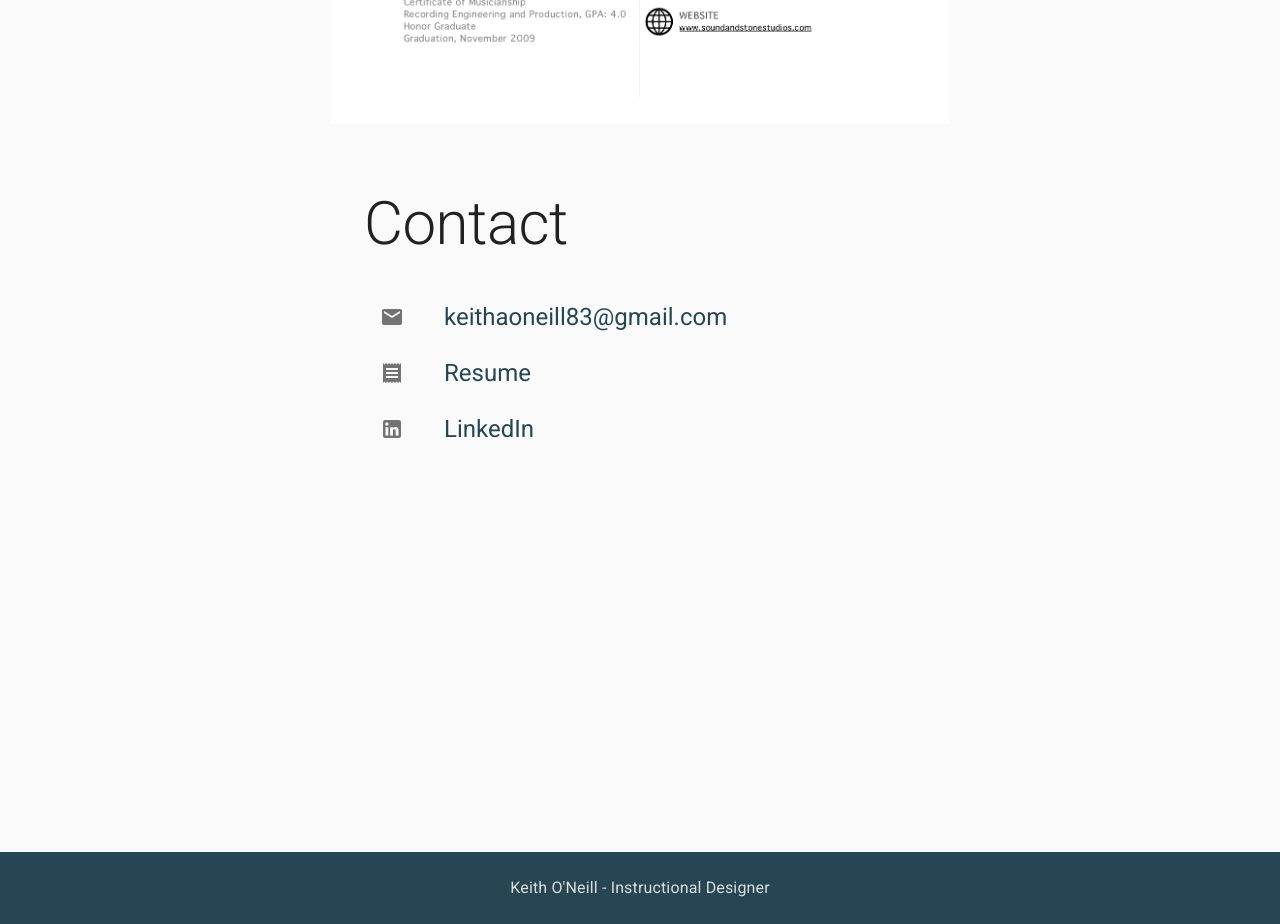
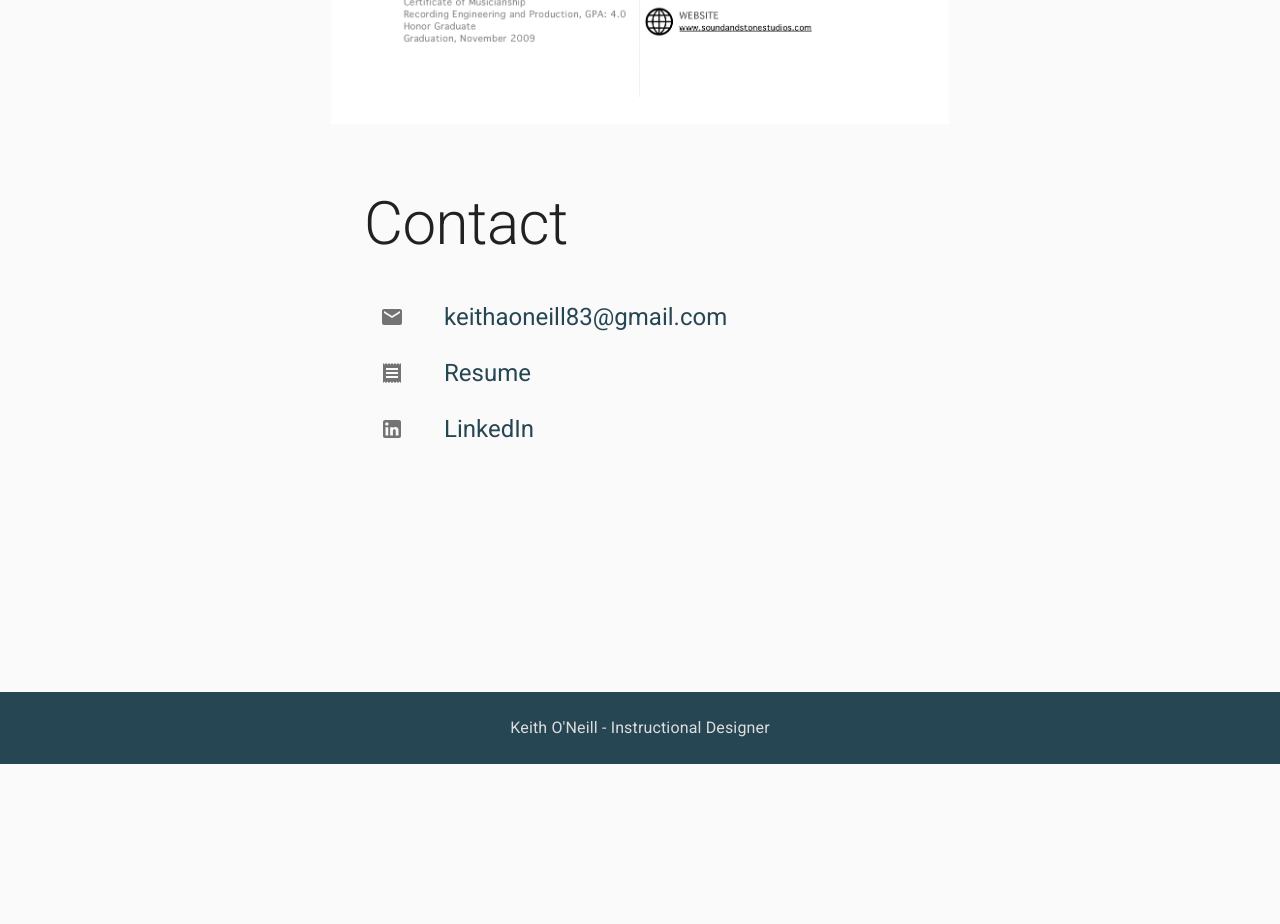
Before and after one commit to keithoneill/portfolio, a React (Create React App) app in the folder keithoneill-portfolio/: page /resume in a window 1280 px wide. Shown: the part 740-1664 px from the top of the page. After the commit the page ends 1504 px from the top, so only its background shows below. Built offline with nearby package versions, Linux system fonts and the light colour scheme.

Commit message:
Changed spacing

```diff
--- a/keithoneill-portfolio/src/components/Footer.js
+++ b/keithoneill-portfolio/src/components/Footer.js
@@ -10,7 +10,7 @@ const useStyles = makeStyles((theme) => ({
   root: {
     display: 'flex',
     flexDirection: 'column',
-    minHeight: '100vh',
+    minHeight: '80vh',
   },
   main: {
     marginTop: theme.spacing(8),
```
